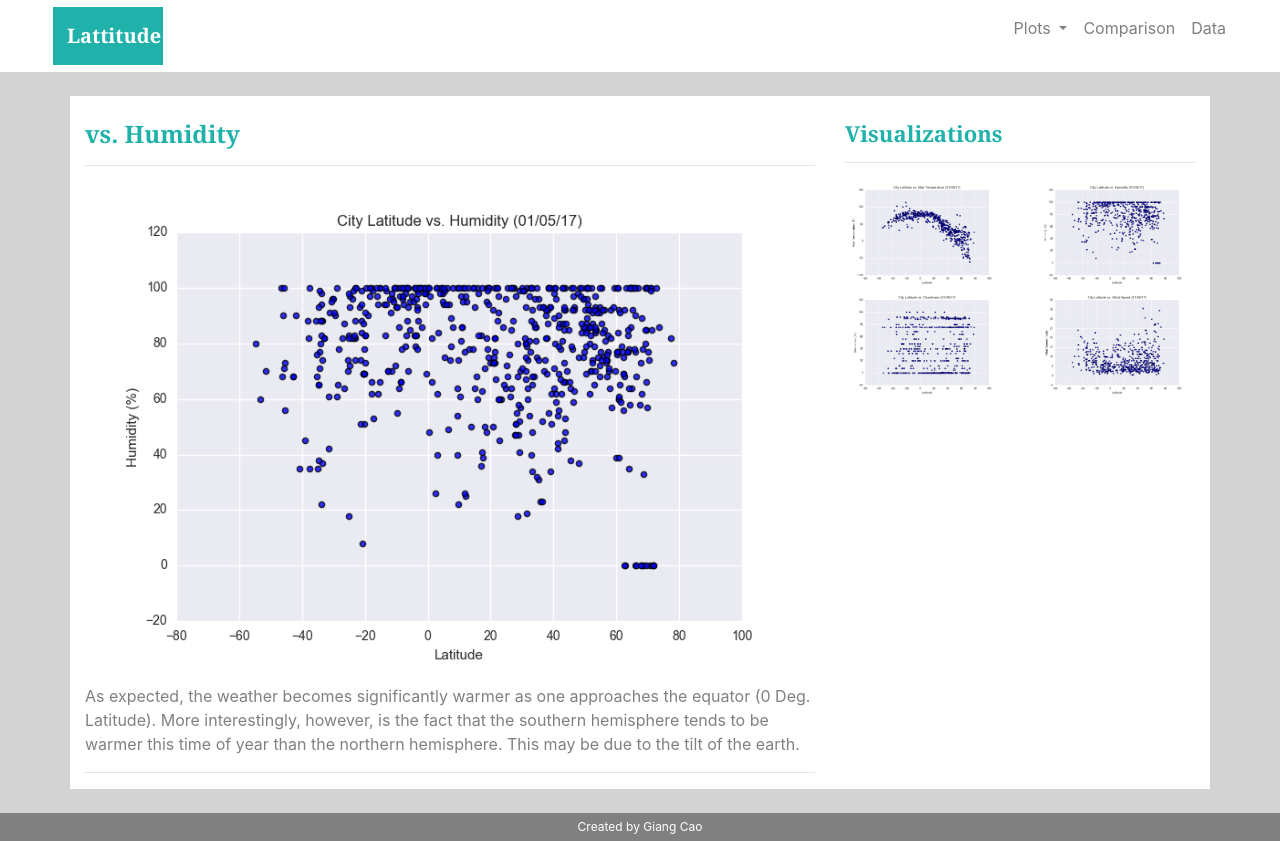
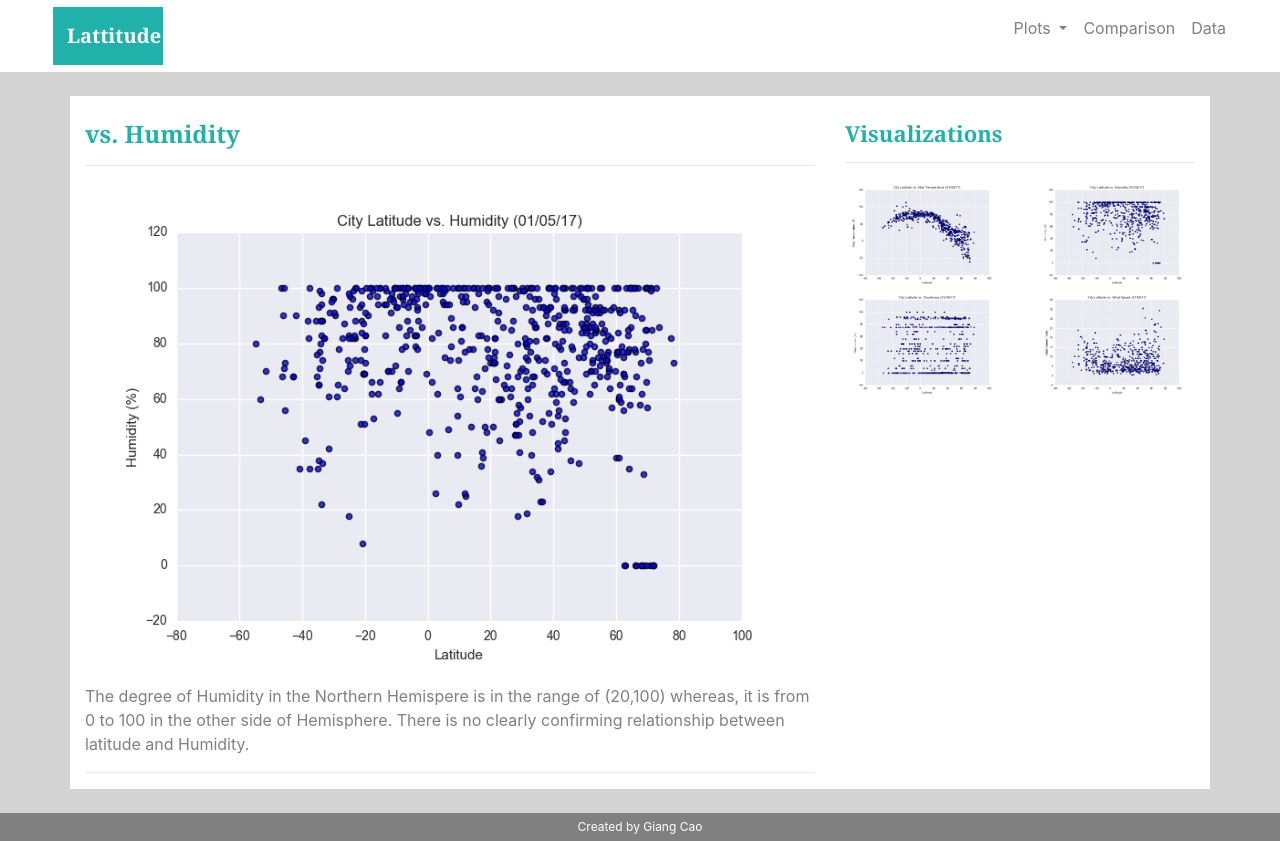
Before and after one commit to giangcth/giangcth.github.io, a plain HTML site: page visualization-2.html in a window 1280 px wide. Drawn offline with nearby package versions, Linux system fonts and the light colour scheme.

Commit message:
Update visualization-2.html

```diff
--- a/visualization-2.html
+++ b/visualization-2.html
@@ -67,7 +67,7 @@
         <a href="visualization-2.html"><img src="images/Fig2.png" alt="vs. Humidity"></a>
 
         <p>
-          As expected, the weather becomes significantly warmer as one approaches the equator (0 Deg. Latitude). More interestingly, however, is the fact that the southern hemisphere tends to be warmer this time of year than the northern hemisphere. This may be due to the tilt of the earth.
+          The degree of Humidity in the Northern Hemispere is in the range of (20,100) whereas, it is from 0 to 100 in the other side of Hemisphere. There is no clearly confirming relationship between latitude and Humidity.
         </p>
         <hr>
       </div>
```
